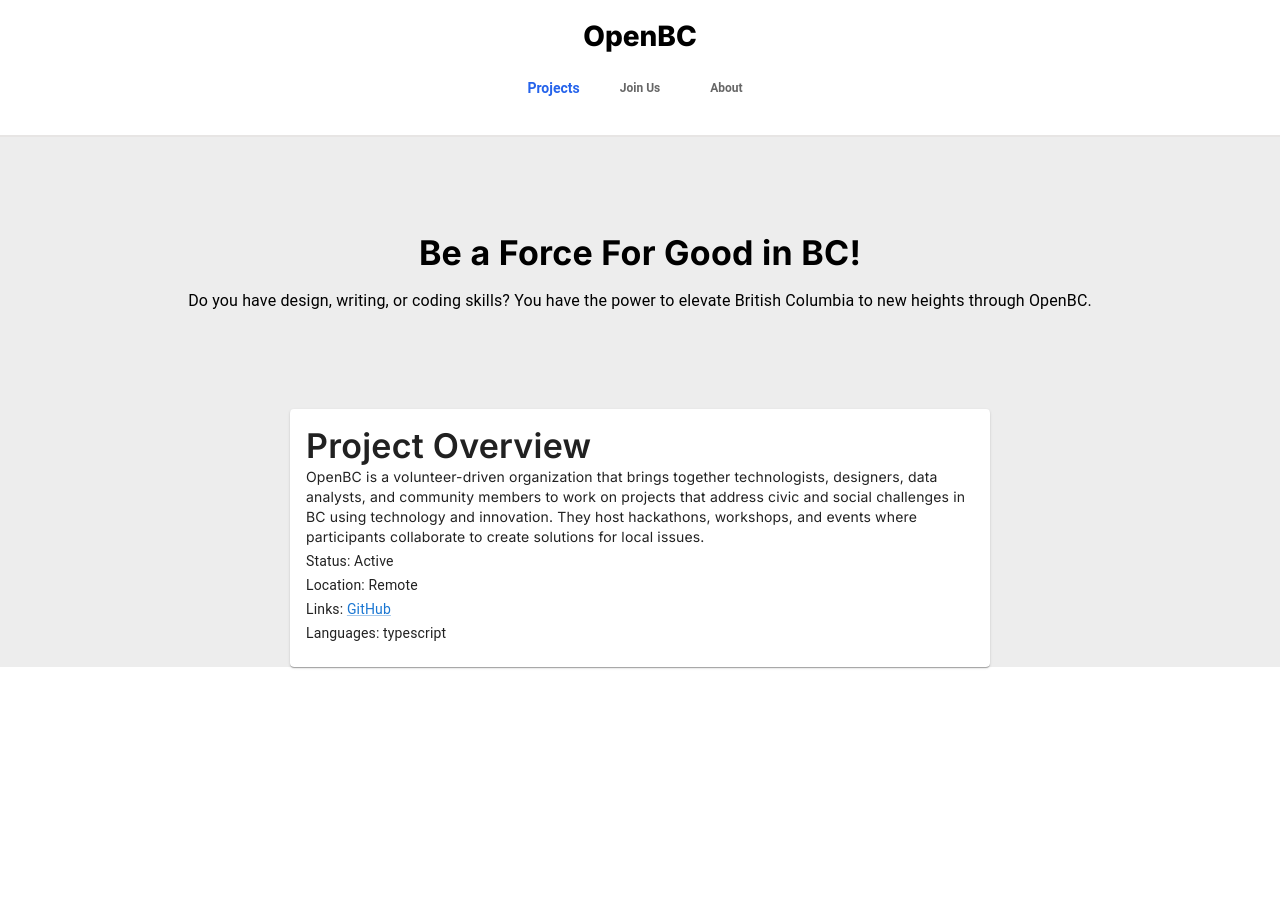
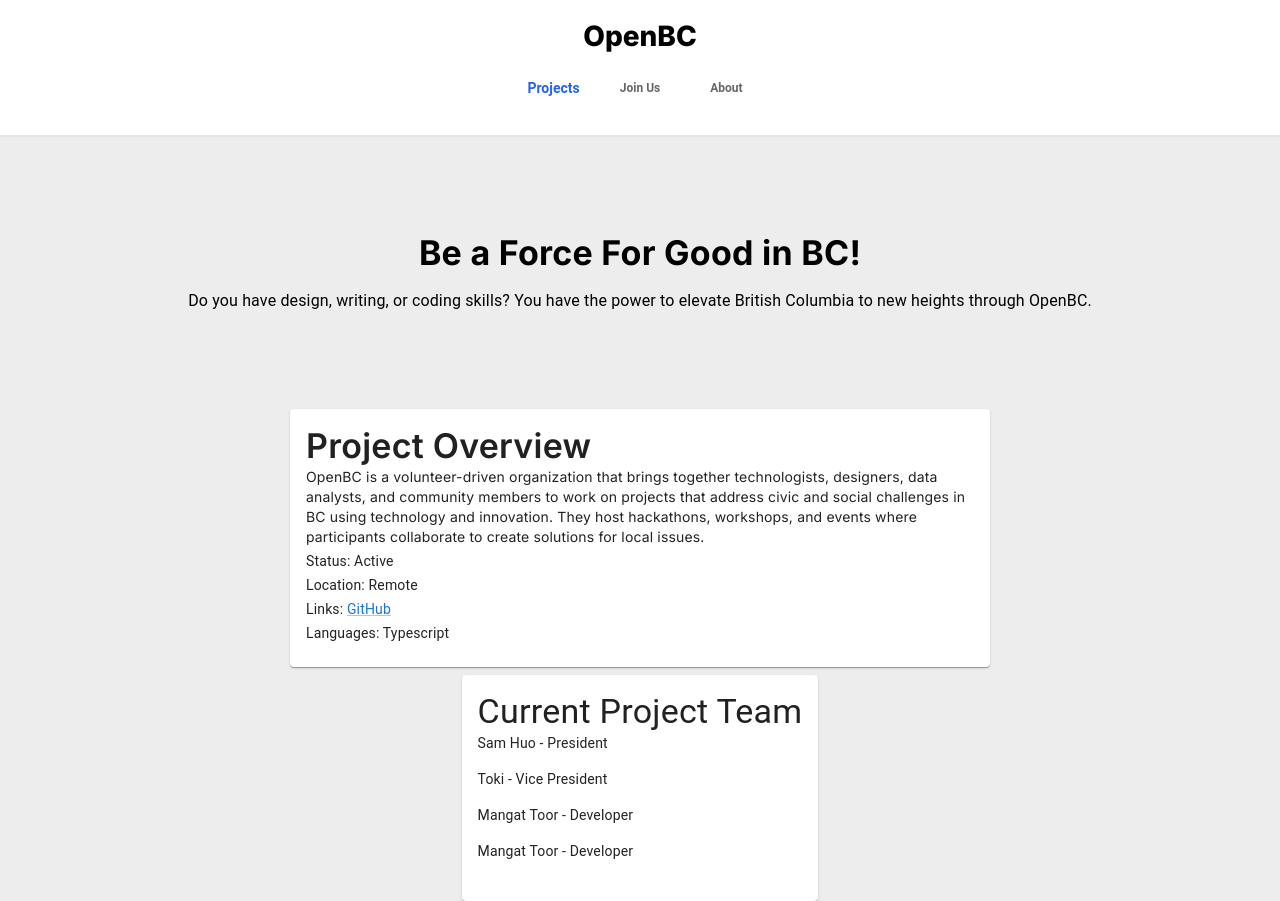
Before and after one commit to OpenBCca/openbc-web, a Next.js app: page / in a window 1280 px wide. Before the commit the page ends 800 px from the top, so only its background shows below. Built offline with nearby package versions, Linux system fonts and the light colour scheme.

Commit message:
Started the project team section

```diff
--- a/src/components/project-overview/project-overview.tsx
+++ b/src/components/project-overview/project-overview.tsx
@@ -1,4 +1,4 @@
-import { Card, Grid } from '@mui/material';
+import { Box, Card, CardContent, Grid, Typography } from '@mui/material';
 import Project from '@/components/project/project';
 import { Link } from '@/app/dataModels/link';
 import { ProjectStatusTypes } from '@/app/dataModels/project';
@@ -7,16 +7,17 @@ const linksForProjectOverview: Link[] = [
   { title: 'GitHub', url: 'https://github.com/OpenBCca/openbc-web' },
 ];
 
-const languagesForProjectOverview = ['typescript'];
+const languagesForProjectOverview = ['Typescript'];
 
 export function ProjectOverview() {
   return (
     <Grid
       container
-      spacing={0}
+      spacing={1}
       alignItems="center"
       justifyContent="center"
       sx={{ backgroundColor: '#ededed' }}
+      direction="column"
     >
       <Grid item>
         <Card
@@ -36,6 +37,33 @@ export function ProjectOverview() {
           />
         </Card>
       </Grid>
+      <Grid item>
+        <Card
+          sx={{
+            maxWidth: 700,
+          }}
+        >
+          <CardContent>
+            <Typography variant="h4">Current Project Team</Typography>
+            <Typography paragraph={true} variant="body2">
+              {' '}
+              Sam Huo - President
+            </Typography>
+            <Typography paragraph={true} variant="body2">
+              {' '}
+              Toki  - Vice President
+            </Typography>
+            <Typography paragraph={true} variant="body2">
+              {' '}
+              Mangat Toor - Developer
+            </Typography>
+            <Typography paragraph={true} variant="body2">
+              {' '}
+              Mangat Toor - Developer
+            </Typography>
+          </CardContent>
+        </Card>
+      </Grid>
     </Grid>
   );
 }
```
